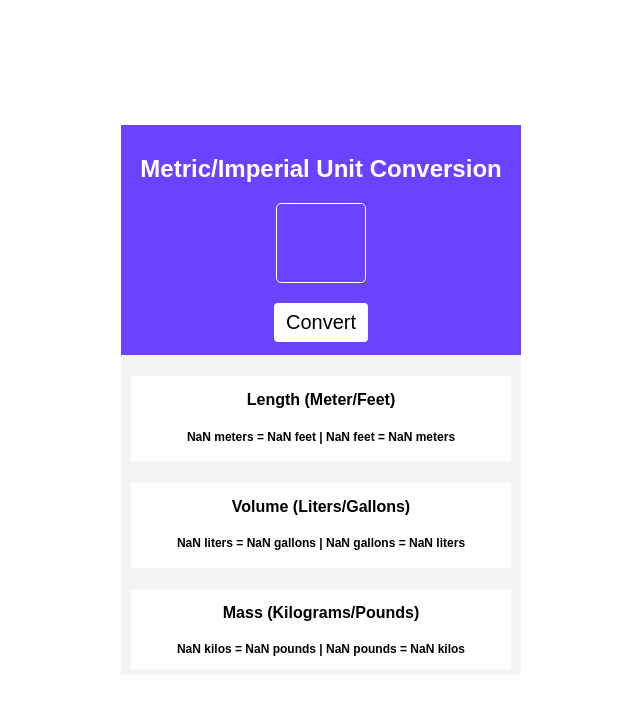
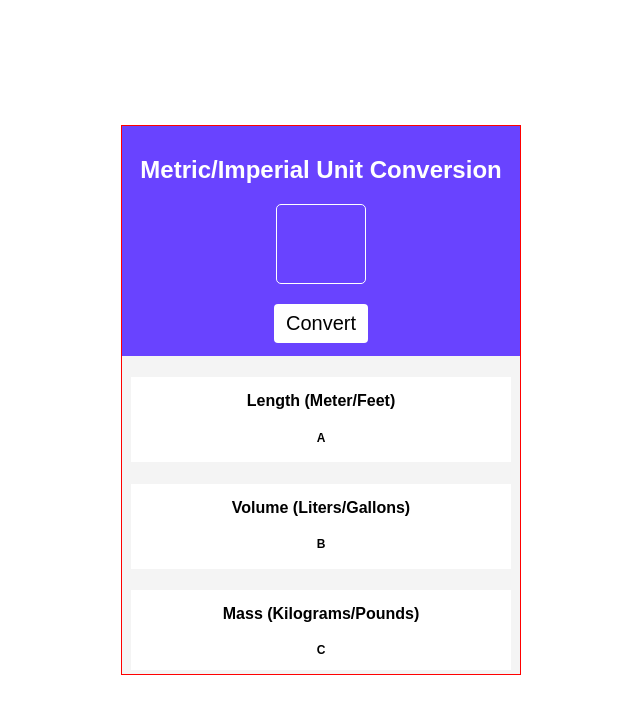
Before and after one commit to aaishaholaleye/unitconverter, a website built with Vite: page index.html in a window 1280 px wide. Shown: the whole page, without its empty margins (319-959 px from the left). Built offline with nearby package versions, Linux system fonts and the light colour scheme.

Commit message:
Replaced entire files

```diff
--- a/index.css
+++ b/index.css
@@ -11,7 +11,7 @@ body {
 .container{
     height: 550px;
     width: 400px;
-    /* border: 1px solid red; */
+    border: 1px solid red;
     box-sizing: border-box;
     margin: 20px;
     background-color: #f4f4f4;
--- a/index.html
+++ b/index.html
@@ -9,24 +9,24 @@
             <div class="top-container">
                 <h2 class="title">Metric/Imperial Unit Conversion</h2>
                 <input type="text" class="number" id="numtoconvert"/>
-                <button class="convert-btn" type="submit" id="convert-btn" onclick="display()">Convert</button>
+                <button class="convert-btn" type="submit" id="convert-btn">Convert</button>
             </div>
 
             <div class="projectbody">
 
                 <div id="length" class="length">
                     <h4 class="length-title">Length (Meter/Feet)</h4>
-                    <h6 id="lengthcalc" class="lengthcalc"></h6>
+                    <h6 id="lengthcalc" class="lengthcalc">A</h6>
                 </div>
 
                 <div id="volume" class="volume">
                     <h4 class="volume-title">Volume (Liters/Gallons)</h4>
-                    <h6 id="volumecalc" class="volumecalc"></h6>
+                    <h6 id="volumecalc" class="volumecalc">B</h6>
                 </div>
 
                 <div class="mass">
                     <h4 class="mass-title"> Mass (Kilograms/Pounds)</h4>
-                    <h6 id="masscalc" class="masscalc"></h6>
+                    <h6 id="masscalc" class="masscalc">C</h6>
                 </div>
 
             </div>
--- a/index.js
+++ b/index.js
@@ -12,7 +12,7 @@ let volumecalc = document.getElementById("volumecalc")
 let masscalc = document.getElementById("masscalc")
 
 
-function display(){
+convertbtn.addEventListener("click", function(){
     basicnum = parseInt(basicnum.value)
 
     let metertofeet = basicnum * 3.281
@@ -28,8 +28,4 @@ function display(){
     masscalc.innerHTML = `${basicnum} kilos = ${kilostopounds.toFixed(3)} pounds | ${basicnum} pounds = ${poundstokilos.toFixed(3)} kilos `
 
 
-}
-
-window.display = display;
-
-display()
+})
```
Also changed, not shown: 1 other file.
